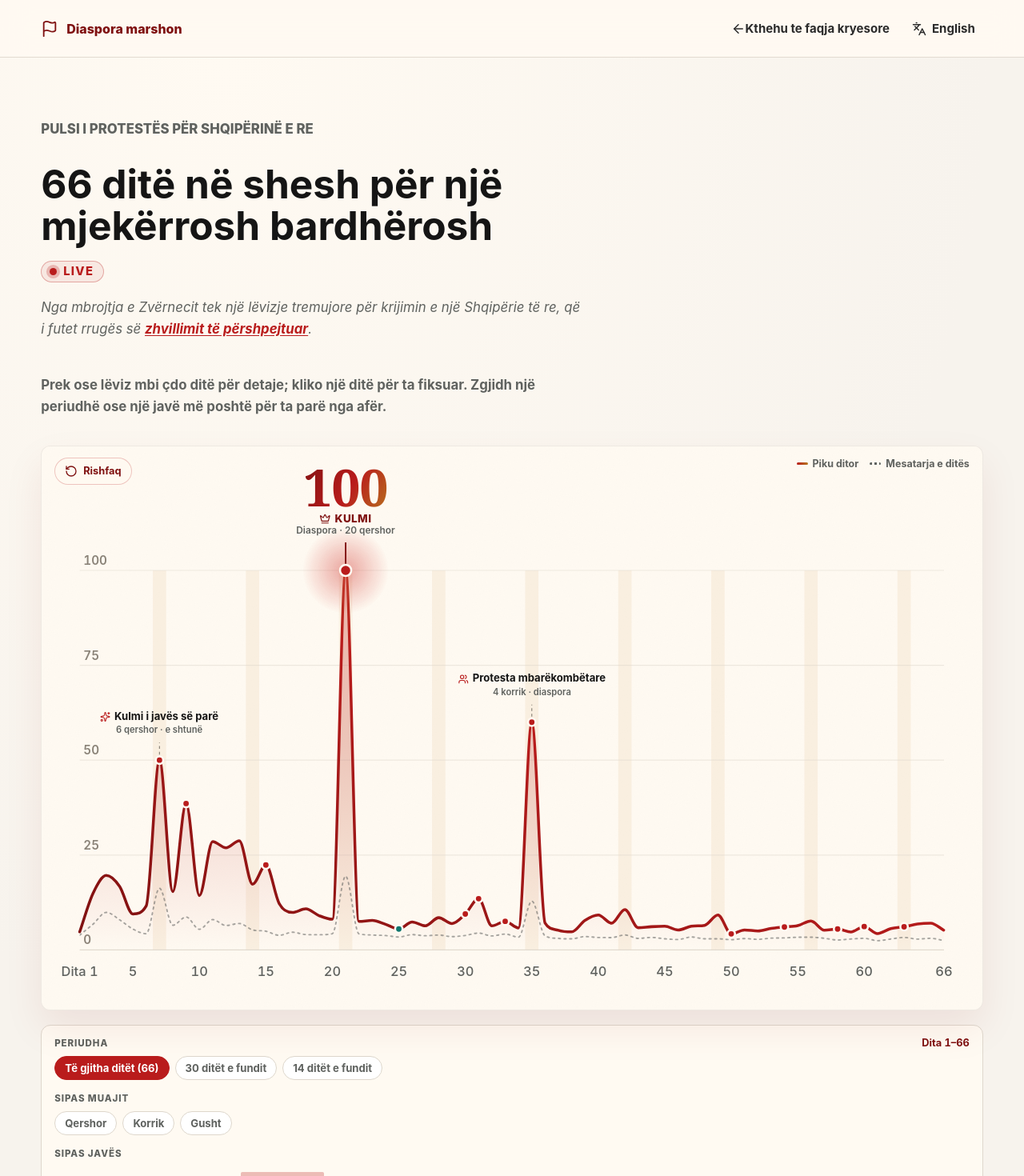
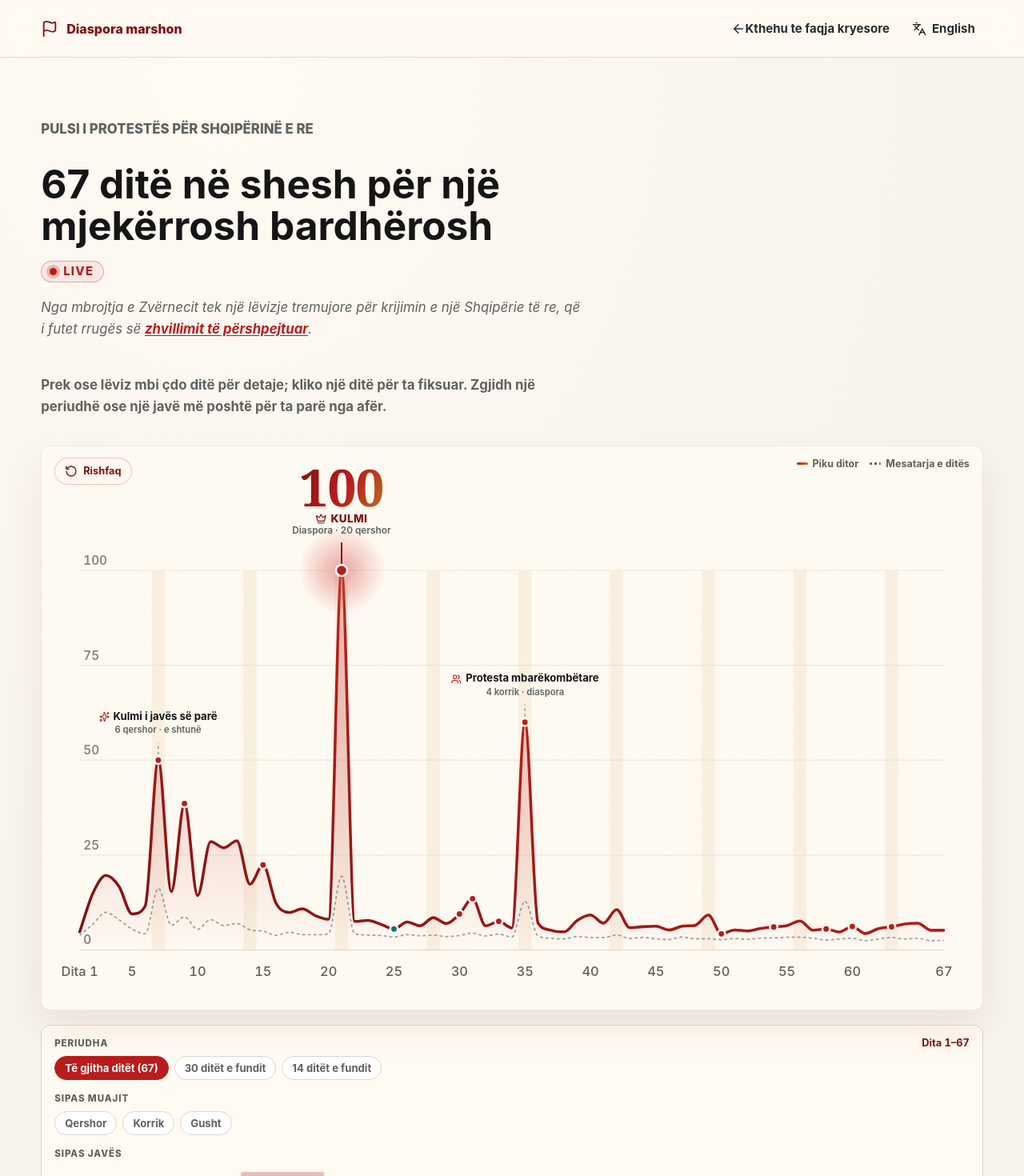
Before and after one commit to rlleshi/diaspora_marrshon, a Next.js app: page /pulsi in a window 1280 px wide. Shown: the top 1470 px of the page at 80% size. Built offline with nearby package versions, Linux system fonts and the light colour scheme.

Commit message:
add day 67 to pulsi

```diff
--- a/app/en/pulsi/page.tsx
+++ b/app/en/pulsi/page.tsx
@@ -4,7 +4,7 @@ import { LiveTrackerPage } from "@/components/live-tracker-page";
 export const metadata: Metadata = {
   title: "Protest pulse | Diaspora marshes",
   description:
-    "The June 2026 protest participation index: 66 days in the square, day by day, with the key moments.",
+    "The June 2026 protest participation index: 67 days in the square, day by day, with the key moments.",
 };
 
 export default function Page() {
--- a/app/pulsi/page.tsx
+++ b/app/pulsi/page.tsx
@@ -4,7 +4,7 @@ import { LiveTrackerPage } from "@/components/live-tracker-page";
 export const metadata: Metadata = {
   title: "Pulsi i protestës | Diaspora marshon",
   description:
-    "Indeksi i pjesëmarrjes në protestat e qershorit 2026: 66 ditë në shesh, ditë pas dite, me momentet kyçe.",
+    "Indeksi i pjesëmarrjes në protestat e qershorit 2026: 67 ditë në shesh, ditë pas dite, me momentet kyçe.",
 };
 
 export default function Page() {
--- a/components/live-tracker-page.tsx
+++ b/components/live-tracker-page.tsx
@@ -26,7 +26,7 @@ const COPY: Record<
     homeHref: "/",
     homeLabel: "Kthehu te faqja kryesore",
     eyebrow: "Pulsi i protestës për Shqipërinë e re",
-    title: "66 ditë në shesh për një mjekërrosh bardhërosh",
+    title: "67 ditë në shesh për një mjekërrosh bardhërosh",
     liveLabel: "Live",
     intro: {
       before:
@@ -55,7 +55,7 @@ const COPY: Record<
       replay: "Rishfaq",
       saturday: "e shtunë",
       ariaSummary:
-        "Indeksi i pjesëmarrjes në protesta përgjatë 66 ditëve, me kulmin në ditën e 21-të (20 qershor 2026).",
+        "Indeksi i pjesëmarrjes në protesta përgjatë 67 ditëve, me kulmin në ditën e 21-të (20 qershor 2026).",
       rangeLabel: "Periudha",
       rangeAll: "Të gjitha ditët",
       rangeLast30: "30 ditët e fundit",
@@ -74,7 +74,7 @@ const COPY: Record<
     homeHref: "/en",
     homeLabel: "Back to the homepage",
     eyebrow: "Protest pulse for a new Albania",
-    title: "66 days in the square for a grey-bearded Rama",
+    title: "67 days in the square for a grey-bearded Rama",
     liveLabel: "Live",
     intro: {
       before:
@@ -103,7 +103,7 @@ const COPY: Record<
       replay: "Replay",
       saturday: "Saturday",
       ariaSummary:
-        "Protest participation index across 66 days, peaking on day 21 (20 June 2026).",
+        "Protest participation index across 67 days, peaking on day 21 (20 June 2026).",
       rangeLabel: "Range",
       rangeAll: "All days",
       rangeLast30: "Last 30 days",
--- a/data/participation.ts
+++ b/data/participation.ts
@@ -91,6 +91,8 @@
 // avg 363.6, mean 158.7, median 151.6), normalized on the same Day-7 reference.
 // Day 66 computed from the protesta_66 timeline, retained frames only (top-10 peak
 // avg 267.0, mean 126.4, median 113.2), normalized on the same Day-7 reference.
+// Day 67 computed from the protesta_67 timeline, retained frames only (top-10 peak
+// avg 267.0, mean 129.9, median 118.2), normalized on the same Day-7 reference.
 
 export type ParticipationDay = {
   day: number;
@@ -250,6 +252,8 @@ export const participation: ParticipationDay[] = [
     note: { sq: "E hëna ngre bazën e dukshme edhe pak mbi të dielën, me valë më pak të qëndrueshme: nga sheshi kërkohen qeveri kalimtare, zgjedhje të lira dhe ndryshim sistemi, ndërsa mbyllja njofton mobilizimin e madh me diasporën më 14-16 gusht; rikthimi i tretë i madh i diasporës pas 20 qershorit dhe 4 korrikut.", en: "Monday lifts the visible baseline slightly above Sunday, with a less sustained wave: the square demands a transitional government, free elections and system change, while the closing call announces the large mobilization with the diaspora on August 14-16, the third major diaspora return after 20 June and 4 July." } },
   { day: 66, date: "2026-08-04", saturday: false, peak: 5.17, mean: 2.45, median: 2.19, source: yt("afwu1c4_Zns"),
     note: { sq: "Marshimi nëpër qendër mbyllet te Sheshi Nënë Tereza, ku jehon “Shqipëria kërkon Revolucion”; thirrjet godasin edhe patronazhistët, ndërsa SPAK-ut i kërkohet të arrestojë politikanët e korruptuar.", en: "The march through the center closes at Sheshi Nënë Tereza, where “Albania demands Revolution” echoes; the chants also target the patronage networks, while SPAK is called on to arrest the corrupt politicians." } },
+  { day: 67, date: "2026-08-05", saturday: false, peak: 5.17, mean: 2.52, median: 2.29, source: yt("vfN1F1jkFQQ"),
+    note: { sq: "E mërkura çon marshimin drejt Liqenit Artificial dhe Sheshit Wilson, ndërsa nga kolona jehojnë “Poshtë diktatura” dhe “Qeveri e krimit”; banderolat mbajnë thirrjen “Edi Rama dorëhiqu”.", en: "Wednesday takes the march out toward the Artificial Lake and Sheshi Wilson, while the column echoes with “Down with the dictatorship” and “Government of crime”; the banners carry the call “Edi Rama, resign”." } },
 ];
 
 export type ParticipationEvent = {
```
